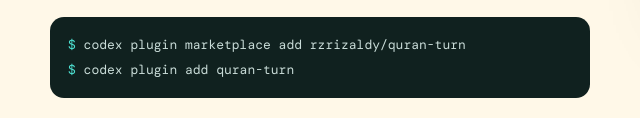
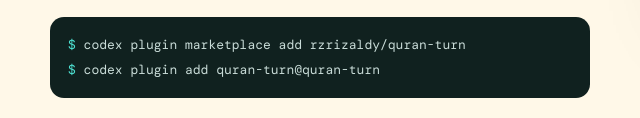
Before and after one commit to rmwahid/quran-turn-but-zcode, a website: page site/index.html in a window 1280 px wide. Shown: the part 678-796 px from the top of the page, 70-710 px from the left. Drawn offline with Linux system fonts and the light colour scheme.

Commit message:
Fix Codex install command and document hook trust
Codex requires `codex plugin add quran-turn@quran-turn` (plugin@marketplace),
and only runs plugin hooks after the user trusts them on first launch.
Verified from GitHub in isolated CLAUDE_CONFIG_DIR / CODEX_HOME: both
agents install the plugin and fire UserPromptSubmit (agent detected as
claude / codex respectively).

Co-Authored-By: Claude Opus 5.5 <noreply@anthropic.com>

```diff
--- a/site/index.html
+++ b/site/index.html
@@ -34,7 +34,7 @@
         <div class="code" id="claude" aria-label="Claude Code install commands"><b>&gt;</b> /plugin marketplace add rzrizaldy/quran-turn
 <b>&gt;</b> /plugin install quran-turn@quran-turn</div>
         <div class="code" id="codex" aria-label="Codex install commands"><b>$</b> codex plugin marketplace add rzrizaldy/quran-turn
-<b>$</b> codex plugin add quran-turn</div>
+<b>$</b> codex plugin add quran-turn@quran-turn</div>
         <p class="fine">Free. Open source. No account. No tracking.</p>
       </div>
 
```
Also changed, not shown: README.md.
